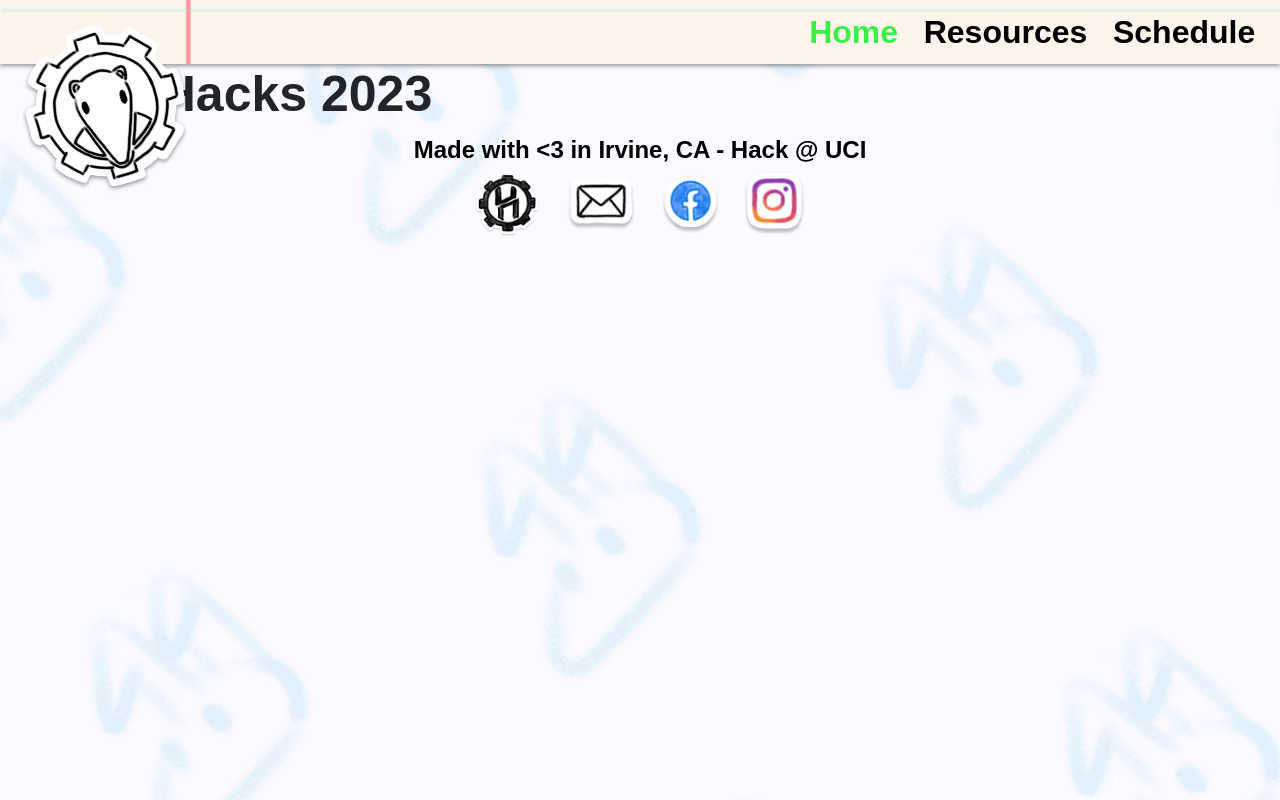
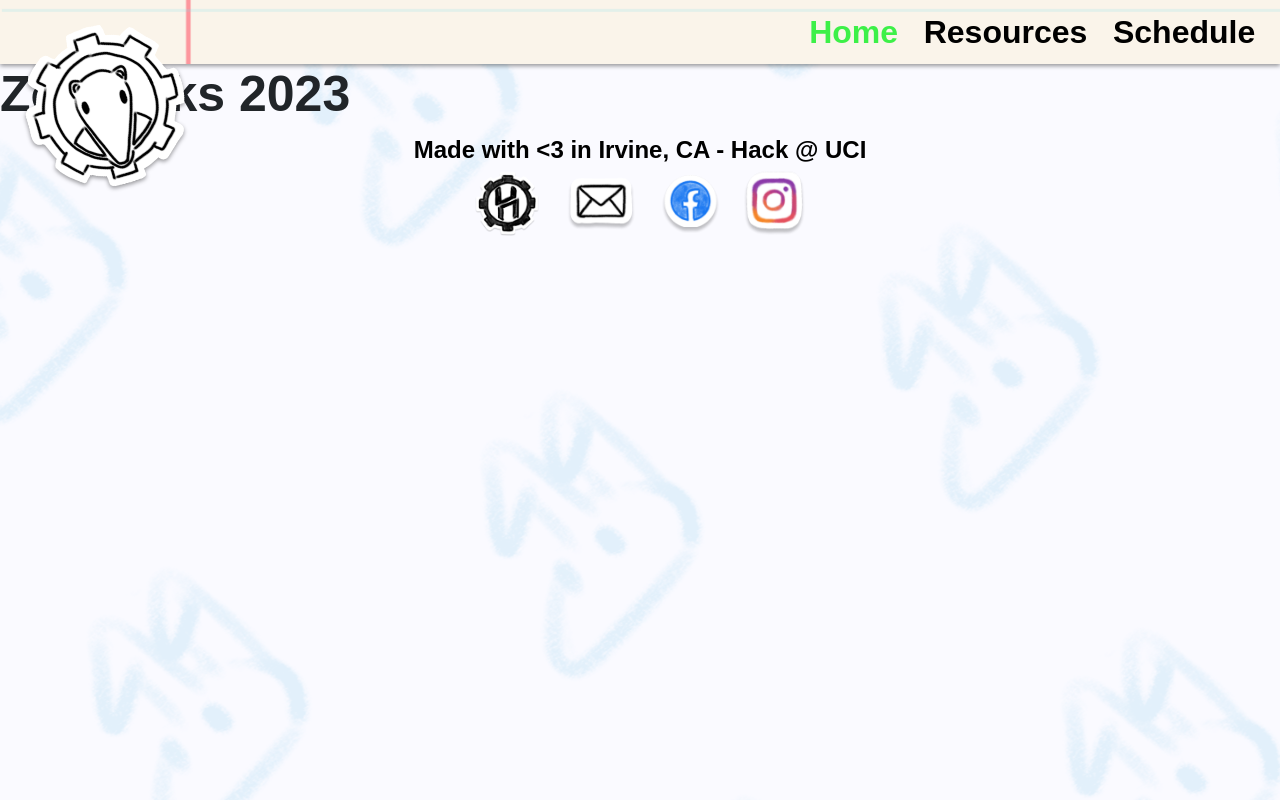
Before and after one commit to HackAtUCI/zothacks-site-2023, a Next.js app in the folder apps/site/: page / in a window 1280 px wide. Built offline with nearby package versions, Linux system fonts and the light colour scheme; a web font is replaced by a local one.

Commit message:
feat: revert back to fixed orientation

```diff
--- a/apps/site/src/app/layout.tsx
+++ b/apps/site/src/app/layout.tsx
@@ -1,8 +1,4 @@
-"use client";
-
 import type { Metadata } from "next";
-
-import Container from "react-bootstrap/Container";
 
 import FontProvider from "@/lib/FontProvider";
 
@@ -26,7 +22,7 @@ export default function RootLayout({
 			<FontProvider />
 			<body className="background">
 				<NavBar />
-				<Container>{children}</Container>
+				{children}
 				<Footer />
 			</body>
 		</html>
```
Also changed, not shown: apps/site/src/lib/styles/globals.scss (line endings or trailing spaces).
